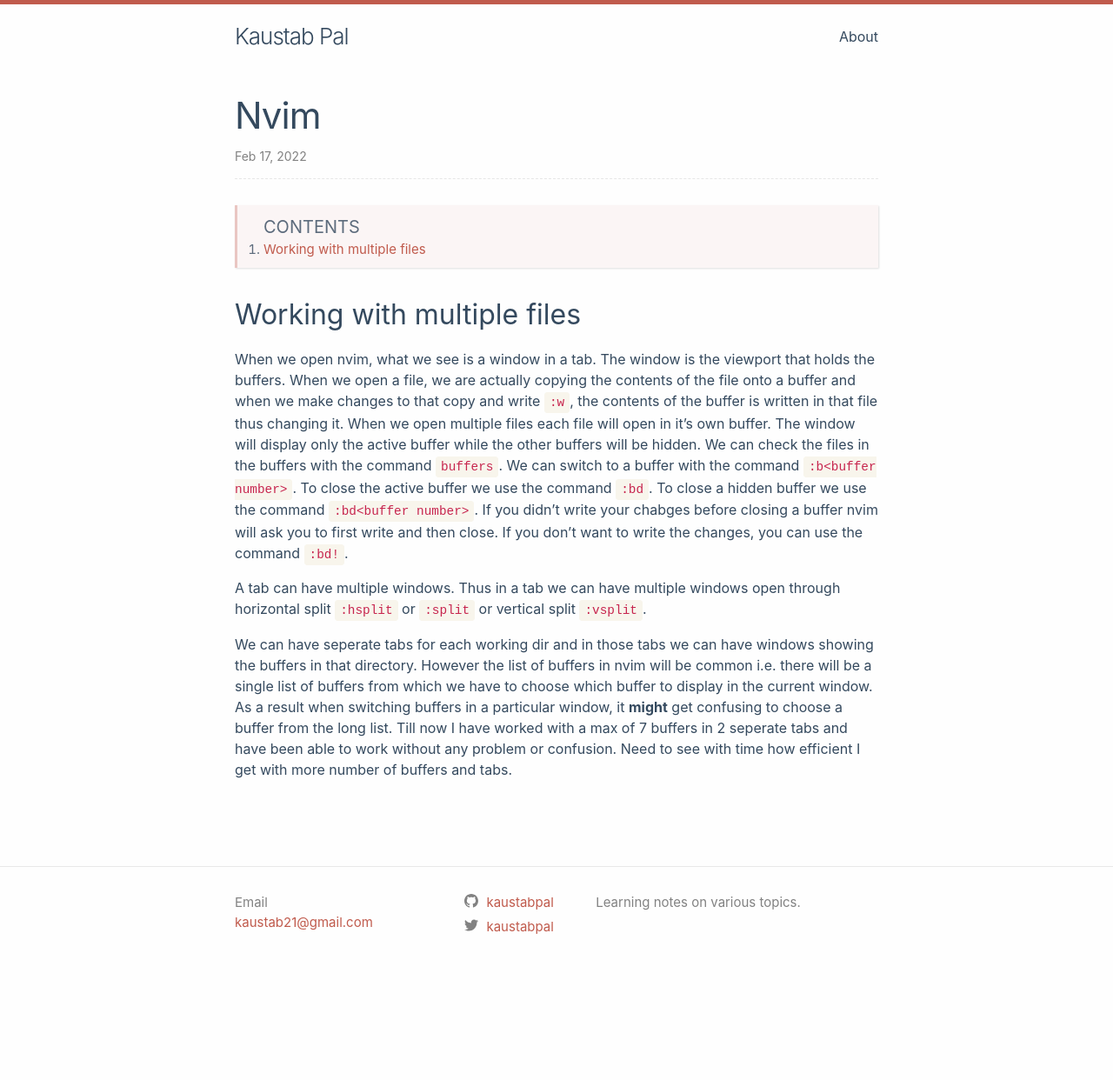
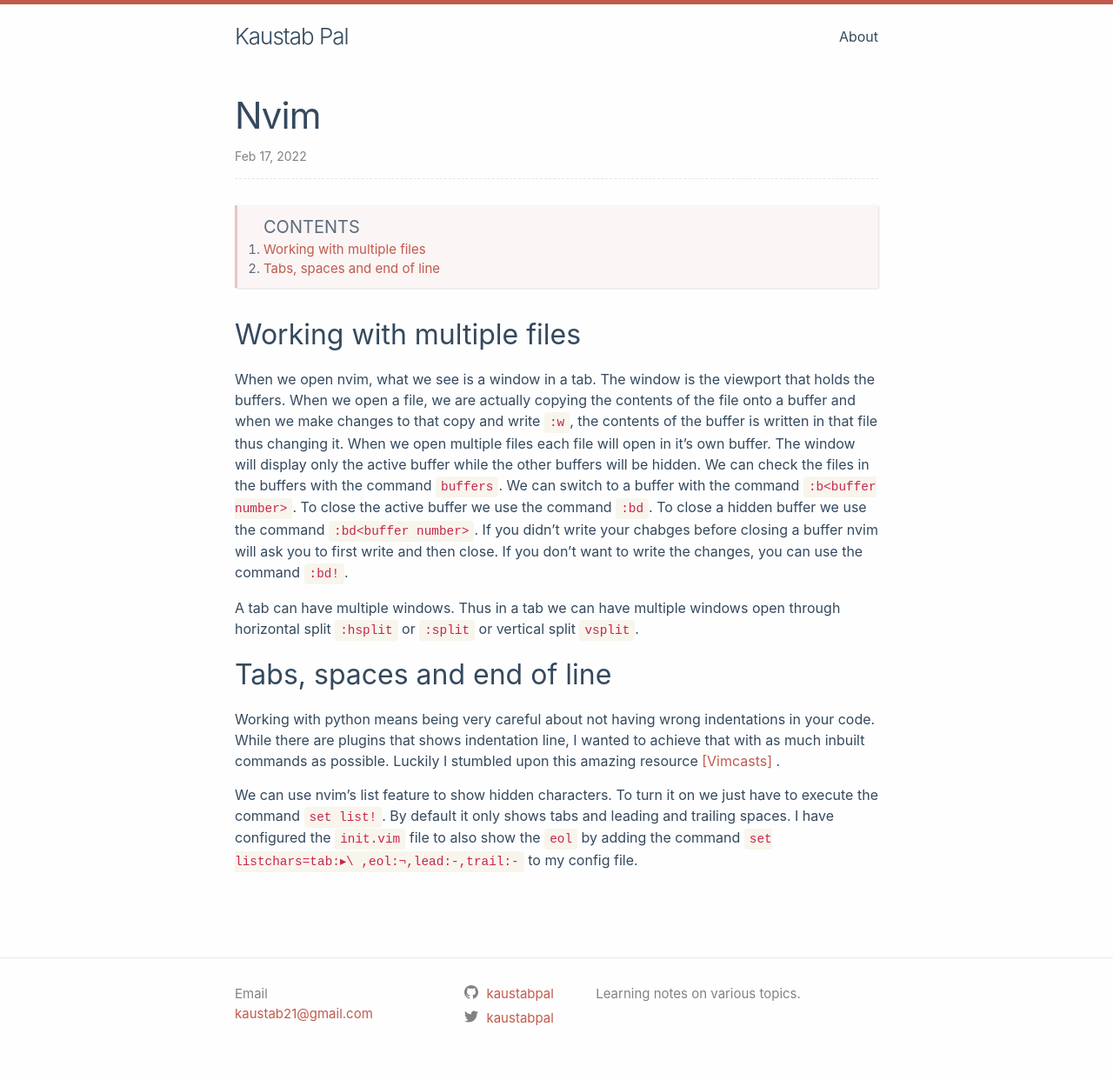
Before and after one commit to kaustabpal/kaustabpal.github.io, a Jekyll site: the page built from _posts/2022-02-17-nvim.md, in a window 1280 px wide. Shown: the whole page at 87% size. Built offline with Jekyll 4.4.1, drawn with Linux system fonts in a browser that asks for light colours; comment, search, counter and statistics services are not loaded; before the commit the page ends 1137 px from its top, so only the background shows below that.

Commit message:
added to nvim

````diff
--- a/_posts/2022-02-17-nvim.md
+++ b/_posts/2022-02-17-nvim.md
@@ -10,29 +10,34 @@ description: A collection of useful information about Neovim.
 {:class="table-of-content"}
 * TOC
 {:toc}
+
 ## Working with multiple files
+
 When we open nvim, what we see is a window in a tab. The window is the viewport
 that holds the buffers. When we open a file, we are actually copying the
 contents of the file onto a buffer and when we make changes to that copy and
-write ```:w```, the contents of the buffer is written in that file thus changing
+write `:w`, the contents of the buffer is written in that file thus changing
 it. When we open multiple files each file will open in it's own buffer. The
 window will display only the active buffer while the other buffers will be hidden.
-We can check the files in the buffers with the command ```buffers```. We can switch to
-a buffer with the command ```:b<buffer number>```. To close the active
-buffer we use the command ```:bd```. To close a hidden buffer we use the command
-```:bd<buffer number>```. If you didn't write your chabges before closing a
+We can check the files in the buffers with the command `buffers`. We can switch to
+a buffer with the command `:b<buffer number>`. To close the active
+buffer we use the command `:bd`. To close a hidden buffer we use the command
+`:bd<buffer number>`. If you didn't write your chabges before closing a
 buffer nvim will ask you to first write and then close. If you don't want to
-write the changes, you can use the command ```:bd!```.
+write the changes, you can use the command `:bd!`.
 
 A tab can have multiple windows. Thus in a tab we can have multiple windows open
-through horizontal split ```:hsplit``` or ```:split``` or vertical split
-```:vsplit```.
+through horizontal split `:hsplit` or `:split` or vertical split
+`vsplit`.
 
-We can have seperate tabs for each working dir and in those tabs we can have
-windows showing the buffers in that directory.
-However the list of buffers in nvim will be common i.e. there will be a single list
-of buffers from which we have to choose which buffer to display in the current
-window. As a result when switching buffers in a particular window, it **might** get
-confusing to choose a buffer from the long list. Till now I have worked with a
-max of 7 buffers in 2 seperate tabs and have been able to work without any problem or confusion.
-Need to see with time how efficient I get with more number of buffers and tabs.
+## Tabs, spaces and end of line
+Working with python means being very careful about not having wrong indentations
+in your code. While there are plugins that shows indentation line, I wanted to
+achieve that with as much inbuilt commands as possible. Luckily I stumbled upon this
+amazing resource [ [Vimcasts] ]( http://vimcasts.org/episodes/page/8/ ).
+
+We can use nvim's list feature to show hidden characters. To turn it on we just
+have to execute the command `set list!`. By default it only shows tabs and
+leading and trailing spaces. I have configured the `init.vim` file to also show
+the `eol` by adding the command `set listchars=tab:▸\
+,eol:¬,lead:-,trail:-` to my config file.
--- a/_sass/minima/_syntax-highlighting.scss
+++ b/_sass/minima/_syntax-highlighting.scss
@@ -2,11 +2,11 @@
  * Syntax highlighting styles
  */
 .highlight {
-  background: #fff;
+  background: $code-background;
   @extend %vertical-rhythm;
 
   .highlighter-rouge & {
-    background: #eef;
+    background: $code-background;
   }
 
   .c     { color: #998 } // Comment
````
